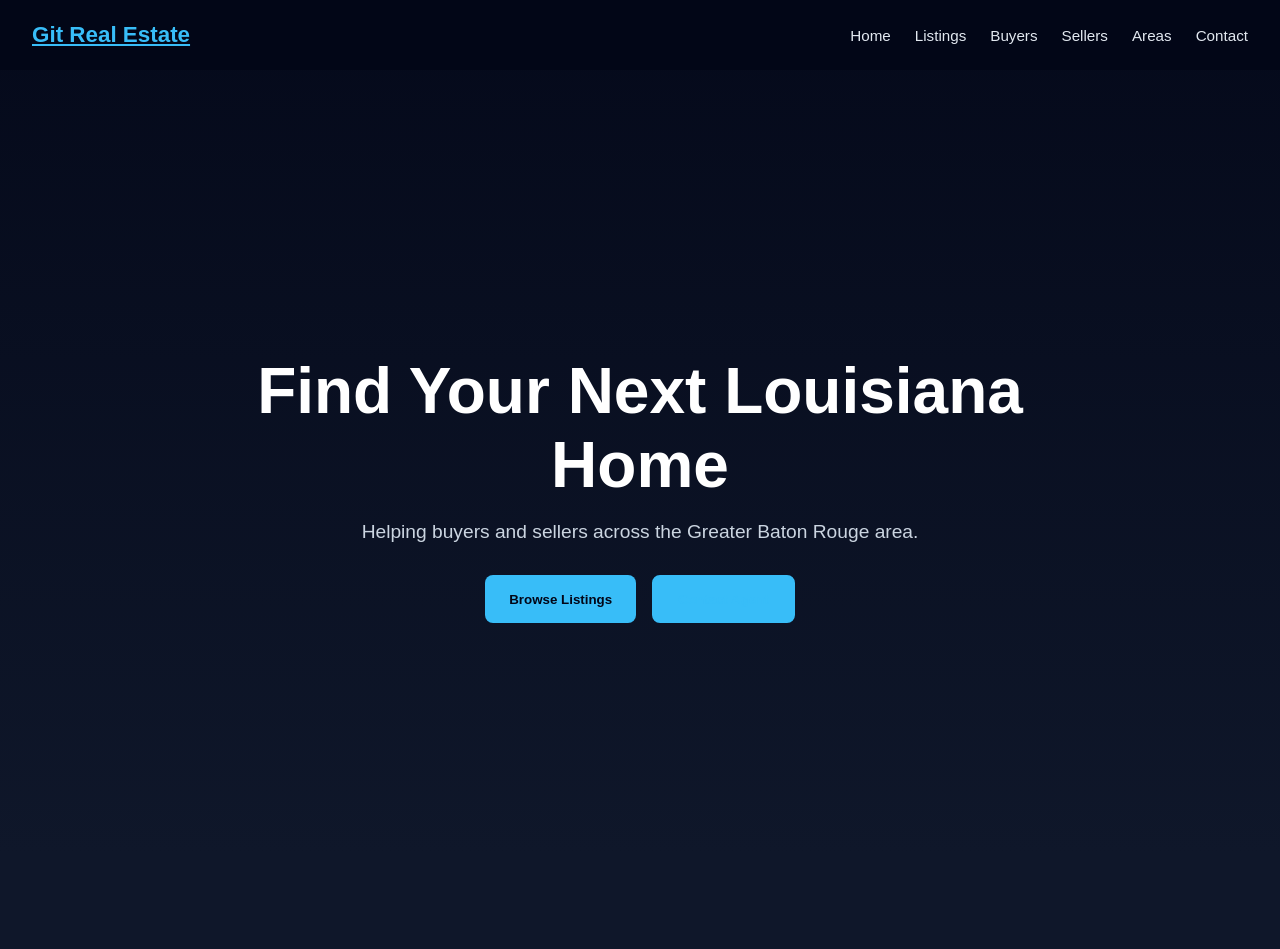
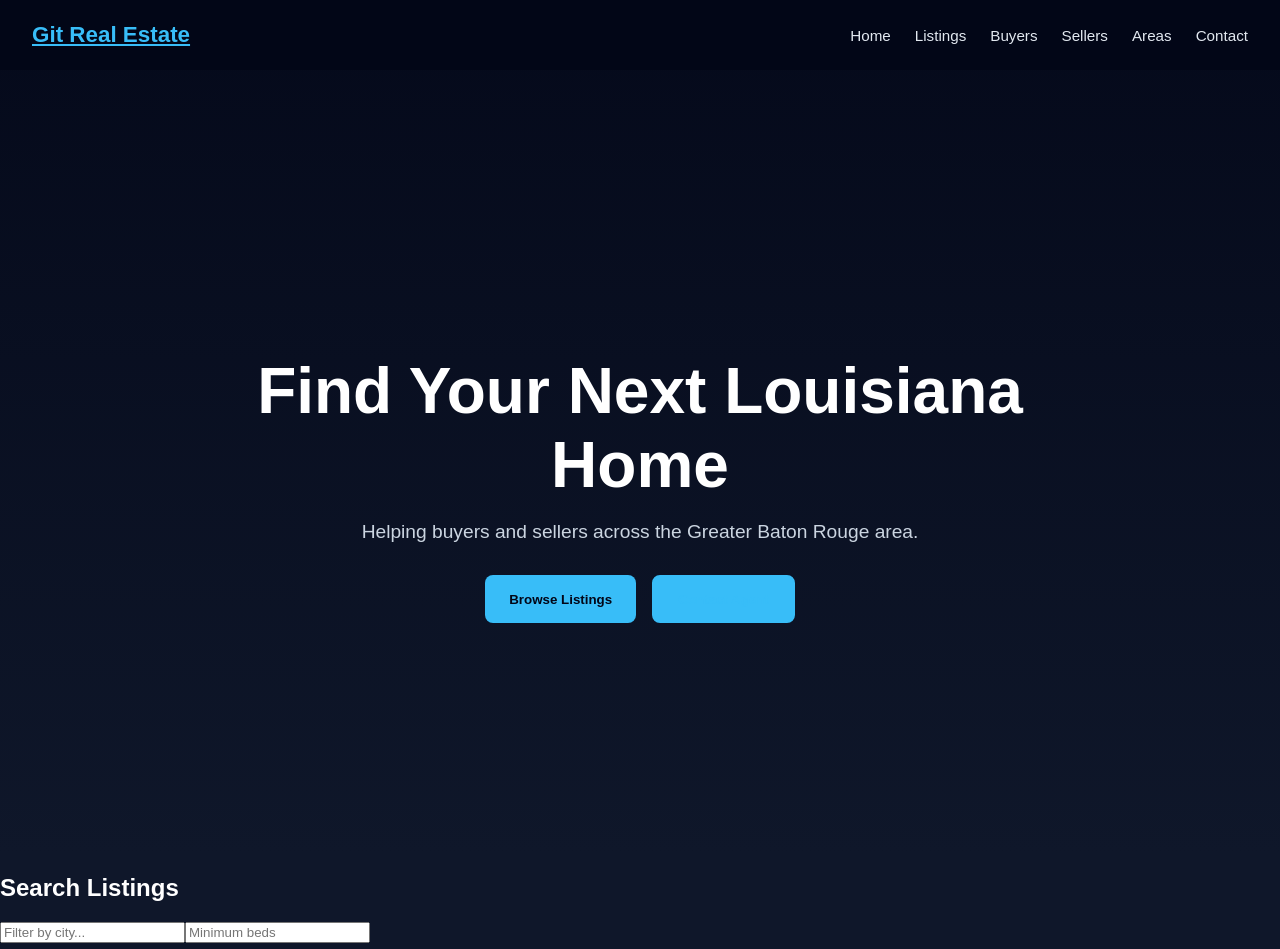
Before and after one commit to ellene-broome/gitRealEstate, a React (Vite) app: page / in a window 1280 px wide. Shown: the top 949 px of the page. Built offline with nearby package versions, Linux system fonts and the light colour scheme.

Commit message:
Add listing search filters

```diff
--- a/src/pages/HomePage.jsx
+++ b/src/pages/HomePage.jsx
@@ -1,8 +1,12 @@
 import ListingCard from "../components/ListingCard";
 import { listings } from "../data/listings";
 import Navbar from "../components/Navbar";
+import { useState } from "react";
 
 function HomePage() {
+    const [cityFilter, setCityFilter] = useState("");
+
+    const [bedsFilter, setBedsFilter] = useState("");
   return (
     <>
     <Navbar />
@@ -18,14 +22,48 @@ function HomePage() {
           </div>
         </div>
       </section>
+    <section className="filters-section">
+  <h2>Search Listings</h2>
+
+        <div className="filters">
+    <input
+      type="text"
+      placeholder="Filter by city..."
+      value={cityFilter}
+      onChange={(event) =>
+        setCityFilter(event.target.value)
+      }
+        />
+
+     <input
+      type="number"
+      placeholder="Minimum beds"
+      value={bedsFilter}
+      onChange={(event) =>
+        setBedsFilter(event.target.value)
+      }
+    />
+        </div>
+    </section>
 
       <section id="listings" className="listings-section">
         <h2>Featured Listings</h2>
 
         <div className="listing-grid">
-          {listings.map((listing) => (
-            <ListingCard key={listing.id} listing={listing} />
-          ))}
+          {listings
+    .filter((listing) => {
+        const matchesCity = listing.city
+      .toLowerCase()
+      .includes(cityFilter.toLowerCase());
+
+        const matchesBeds =
+      bedsFilter === "" || listing.beds >= Number(bedsFilter);
+
+        return matchesCity && matchesBeds;
+  })
+      .map((listing) => (
+    <ListingCard key={listing.id} listing={listing} />
+  ))}
         </div>
       </section>
     </>
```
